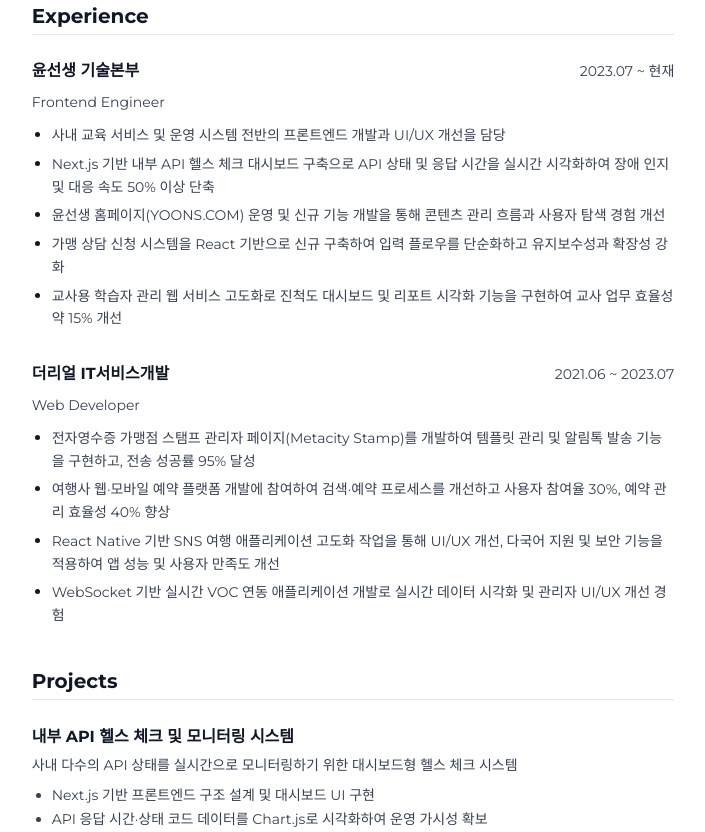
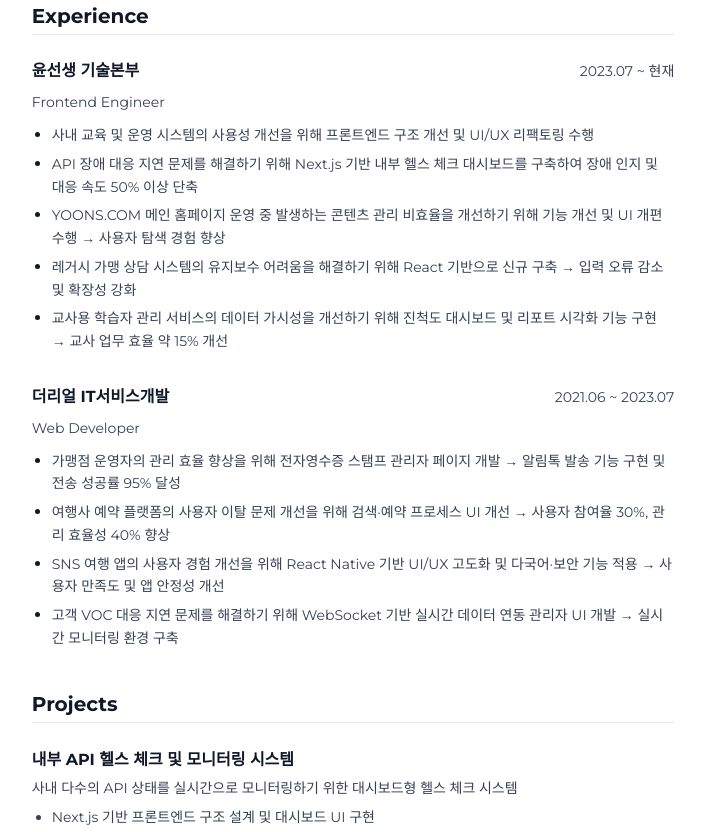
Before and after one commit to Jaeseokkong/NEXT-BLOG, a Next.js app: page /resume in a window 1280 px wide. Shown: the part 740-1572 px from the top of the page, without its empty margins (287-992 px from the left). Built offline with nearby package versions, Linux system fonts and the light colour scheme.

Commit message:
fix(resume): 성취 경험 내용 수정

```diff
--- a/src/app/resume/components/organisms/ExperienceSection.tsx
+++ b/src/app/resume/components/organisms/ExperienceSection.tsx
@@ -13,11 +13,11 @@ export default function ExperienceSection() {
                     role="Frontend Engineer"
                     period="2023.07 ~ 현재"
                     achievements={[
-                        "사내 교육 서비스 및 운영 시스템 전반의 프론트엔드 개발과 UI/UX 개선을 담당",
-                        "Next.js 기반 내부 API 헬스 체크 대시보드 구축으로 API 상태 및 응답 시간을 실시간 시각화하여 장애 인지 및 대응 속도 50% 이상 단축",
-                        "윤선생 홈페이지(YOONS.COM) 운영 및 신규 기능 개발을 통해 콘텐츠 관리 흐름과 사용자 탐색 경험 개선",
-                        "가맹 상담 신청 시스템을 React 기반으로 신규 구축하여 입력 플로우를 단순화하고 유지보수성과 확장성 강화",
-                        "교사용 학습자 관리 웹 서비스 고도화로 진척도 대시보드 및 리포트 시각화 기능을 구현하여 교사 업무 효율성 약 15% 개선",
+                        "사내 교육 및 운영 시스템의 사용성 개선을 위해 프론트엔드 구조 개선 및 UI/UX 리팩토링 수행",
+                        "API 장애 대응 지연 문제를 해결하기 위해 Next.js 기반 내부 헬스 체크 대시보드를 구축하여 장애 인지 및 대응 속도 50% 이상 단축",
+                        "YOONS.COM 메인 홈페이지 운영 중 발생하는 콘텐츠 관리 비효율을 개선하기 위해 기능 개선 및 UI 개편 수행 → 사용자 탐색 경험 향상",
+                        "레거시 가맹 상담 시스템의 유지보수 어려움을 해결하기 위해 React 기반으로 신규 구축 → 입력 오류 감소 및 확장성 강화",
+                        "교사용 학습자 관리 서비스의 데이터 가시성을 개선하기 위해 진척도 대시보드 및 리포트 시각화 기능 구현 → 교사 업무 효율 약 15% 개선",
                     ]}
                 />
                 <ExperienceItem
@@ -25,10 +25,10 @@ export default function ExperienceSection() {
                     role="Web Developer"
                     period="2021.06 ~ 2023.07"
                     achievements={[
-                        "전자영수증 가맹점 스탬프 관리자 페이지(Metacity Stamp)를 개발하여 템플릿 관리 및 알림톡 발송 기능을 구현하고, 전송 성공률 95% 달성",
-                        "여행사 웹·모바일 예약 플랫폼 개발에 참여하여 검색·예약 프로세스를 개선하고 사용자 참여율 30%, 예약 관리 효율성 40% 향상",
-                        "React Native 기반 SNS 여행 애플리케이션 고도화 작업을 통해 UI/UX 개선, 다국어 지원 및 보안 기능을 적용하여 앱 성능 및 사용자 만족도 개선",
-                        "WebSocket 기반 실시간 VOC 연동 애플리케이션 개발로 실시간 데이터 시각화 및 관리자 UI/UX 개선 경험",
+                        "가맹점 운영자의 관리 효율 향상을 위해 전자영수증 스탬프 관리자 페이지 개발 → 알림톡 발송 기능 구현 및 전송 성공률 95% 달성",
+                        "여행사 예약 플랫폼의 사용자 이탈 문제 개선을 위해 검색·예약 프로세스 UI 개선 → 사용자 참여율 30%, 관리 효율성 40% 향상",
+                        "SNS 여행 앱의 사용자 경험 개선을 위해 React Native 기반 UI/UX 고도화 및 다국어·보안 기능 적용 → 사용자 만족도 및 앱 안정성 개선",
+                        "고객 VOC 대응 지연 문제를 해결하기 위해 WebSocket 기반 실시간 데이터 연동 관리자 UI 개발 → 실시간 모니터링 환경 구축",
                     ]}
                 />
             </div>
```
